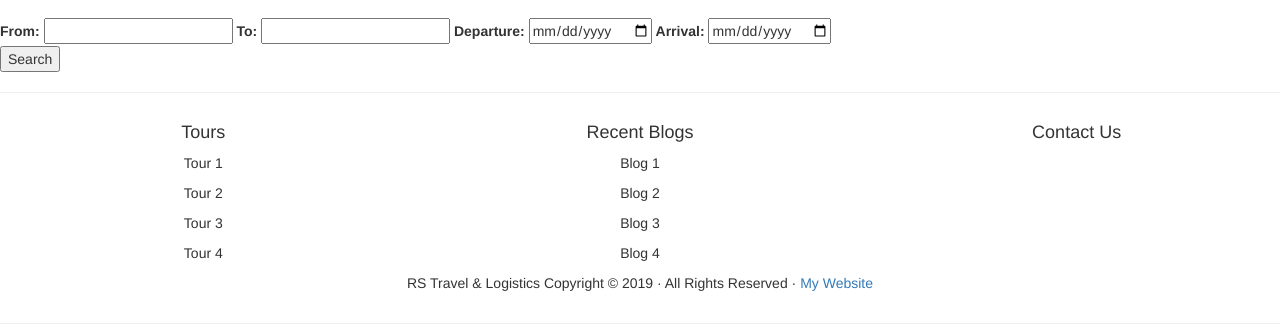
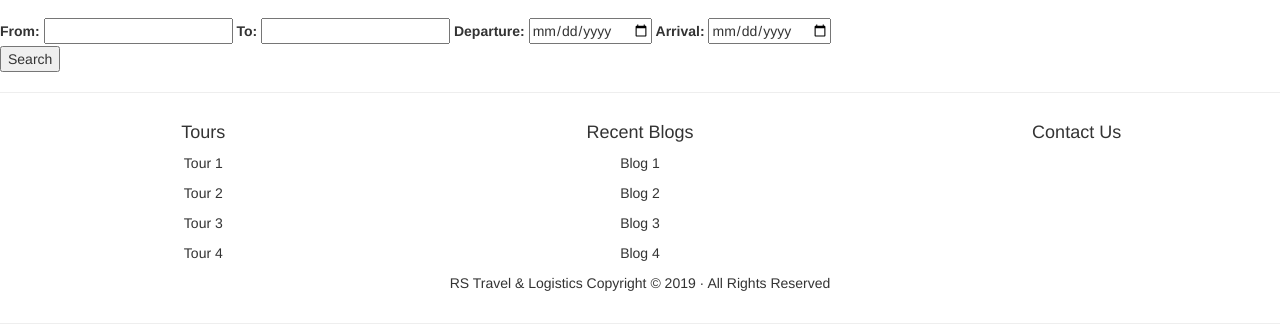
Before and after one commit to glenmould/RSTL-Site, a plain HTML site: page index.html in a window 1280 px wide. Shown: the part 54-384 px from the top of the page. Drawn offline with Linux system fonts and the light colour scheme.

Commit message:
Removed footer weblink

```diff
--- a/index.html
+++ b/index.html
@@ -89,7 +89,7 @@
 </div>
   <div class="row">
     <div class="text-center col-md-6 col-md-offset-3">
-      <p>RS Travel & Logistics Copyright &copy; 2019 &middot; All Rights Reserved &middot; <a href="http://yourwebsite.com/" >My Website</a></p>
+      <p>RS Travel & Logistics Copyright &copy; 2019 &middot; All Rights Reserved</p>
     </div>
   </div>
   <hr>
```
